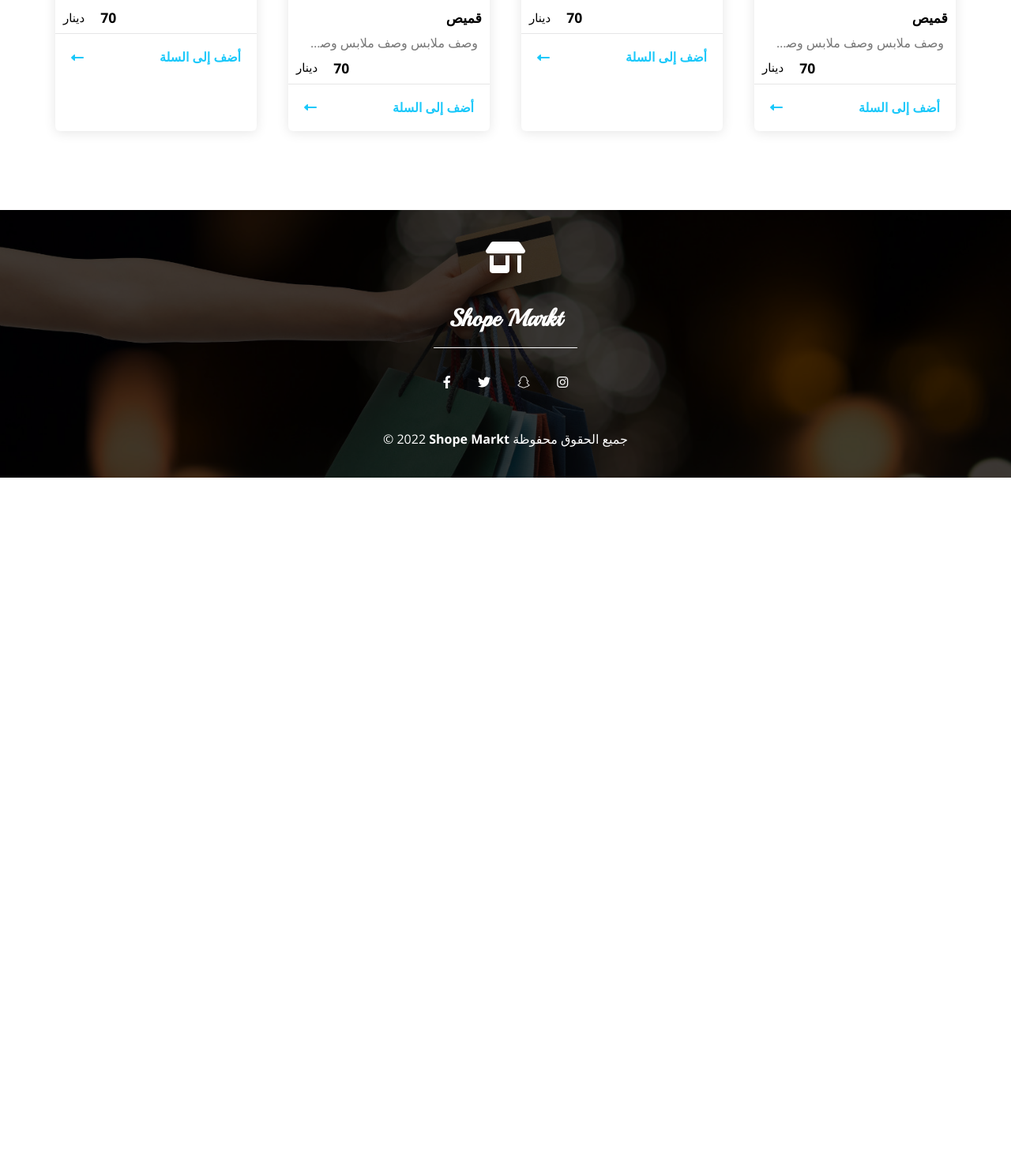
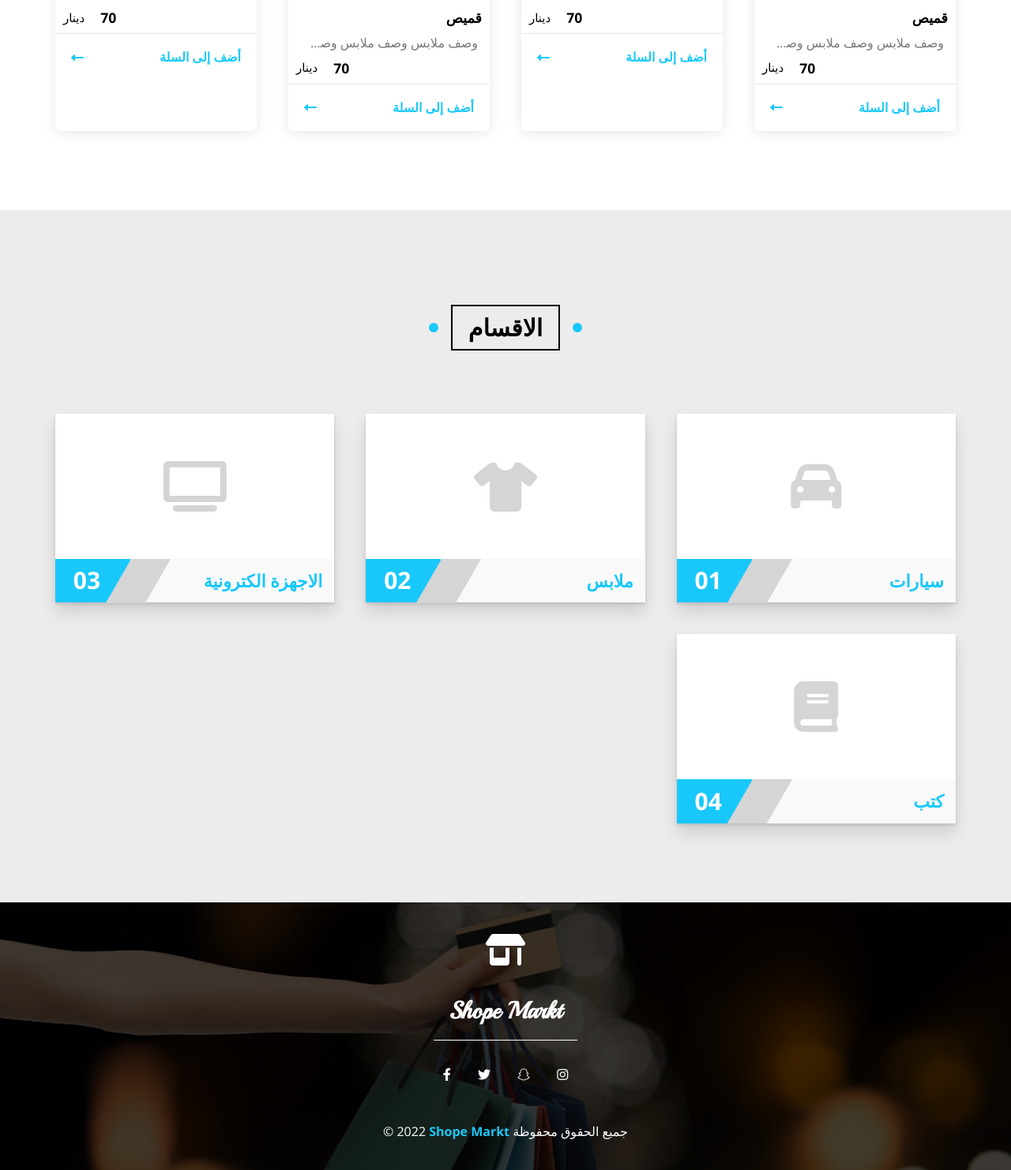
Before and after one commit to MoadFarhat/ShopeMarkt, a PHP site: page / in a window 1280 px wide. Shown: the part 1692-3174 px from the top of the page at 79% size. Before the commit the page ends 2297 px from the top, so only its background shows below. Run offline with PHP 8.4, Linux system fonts and the light colour scheme.

Commit message:
اضافة لصفحة الرئيسية
- اضافة الاقسام

```diff
--- a/Style/css/ShopeMarkt.css
+++ b/Style/css/ShopeMarkt.css
@@ -5,6 +5,8 @@
     --main-transition: 0.3s;
     --main-padding-top: 100px;
     --main-padding-bottom: 100px;
+    --section-background: #ececec;
+
 
 }
 /* End Variables */
@@ -308,9 +310,16 @@ header nav .from i {
     box-shadow: 0 2px 15px rgb(0 0 0 / 20%);
 }
 .product .box img {
+    background-image: url("image/jacket-02.jpg");
+
     width: 100%;
     max-width: 100%;
 }
+/* .product .box img:hover {
+    width: 100%;
+    max-width: 100%;
+    background-image: none;
+} */
 .product .box .top {
     padding: 0 10px;
     display: flex;
@@ -392,6 +401,93 @@ header nav .from i {
     animation: moving-arrow 0.6s linear infinite;
 }
 /* End Product */
+/* Start Category */
+.category {
+    padding-top: 20px;
+    padding-bottom: var(--main-padding-bottom);
+    position: relative;
+    background-color: var(--section-background);
+}
+.category .container {
+    direction: rtl;
+    display: grid;
+    grid-template-columns: repeat(auto-fill, minmax(300px, 1fr));
+    gap: 40px;
+}
+.category .box {
+    background-color: white;
+    box-shadow: 0 12px 20px 0 rgb(0 0 0 / 13%), 0 2px 4px 0 rgb(0 0 0 / 12%);
+    counter-increment: category;
+    transition: var(--main-transition);
+    position: relative;
+}
+.category .box::before {
+    content: "";
+    left: 50%;
+    transform: translateX(-50%);
+    height: 3px;
+    top: -3px;
+    background-color: var(--main-color);
+    position: absolute;
+    width: 0;
+    transition: var(--main-transition);
+}
+.category .box:hover {
+    transform: translateY(-10px);
+}
+.category .box:hover::before {
+    width: 100%;
+}
+.category .box > i {
+    margin: 60px auto ;
+    display: block;
+    text-align: center;
+    color: #d5d5d5;
+}
+.category .box > h3 {
+    text-align: center;
+    margin: 20px 0 40px;
+    font-size: 25px;
+    color: var(--main-color);
+}
+.category .box .info {
+    padding: 15px;
+    position: relative;
+    background-color: #f9f9f9;
+    text-align: right;
+}
+.category .box .info::before {
+    content: "0" counter(category);
+    position: absolute;
+    background-color: var(--main-color);
+    color: white;
+    left: 0;
+    top: 0;
+    height: 100%;
+    width: 80px;
+    font-size: 30px;
+    font-weight: bold;
+    display: flex;
+    justify-content: center;
+    align-items: center;
+    padding-right: 15px;
+}
+.category .box .info::after {
+    content: "";
+    position: absolute;
+    background-color: #d5d5d5;
+    top: 0;
+    left: 80px;
+    width: 50px;
+    height: calc(100% + 0.4px);
+    transform: skewX(-30deg);
+}
+.category .box .info a {
+    color: var(--main-color);
+    font-weight: bold;
+    font-size: 22px;
+}
+/* End Category */
 /* Start footer */
 .footer{
     background-image: url(../../image/footer.jpg);
@@ -436,14 +532,14 @@ font-size: 40px;
     margin-bottom: 40px;
 }
 .footer .icon i:hover{
-    color: var(--main-coler);
+    color: var(--main-color);
 
 }
 .footer p{
     color: white;
 }
 .footer p span{
-    color: var(--main-coler);
+    color: var(--main-color);
     font-weight: bold;
     /* font-family: 'Open Sans', sans-serif; */
 }
--- a/index.html
+++ b/index.html
@@ -89,7 +89,7 @@
 
                 <div class="top">
                     <a href="#"><h3>تويوتا فورنر 2004</h3></a>
-                    <p>10%</p>
+                    <p>5%</p>
                 </div>
                 <div class="content">
                     <p> وصف السيارة وصف السيارة وصف السيارة وصف السيارة وصف السيارة وصف السيارة وصف السيارة </p>
@@ -232,6 +232,40 @@
     </div>
 
     <!-- End Product -->
+    <!-- Start Category -->
+        <div class="category" id="category">
+            <h2 class="main-title">الاقسام</h2>
+            <div class="container">
+                <div class="box">
+                <i class="fa-solid fa-car fa-4x"></i>
+                <!-- <h3>سيارات</h3> -->
+                    <div class="info">
+                        <a href="#">سيارات</a>
+                    </div>
+                </div>
+                <div class="box">
+                <i class="fa-solid fa-shirt fa-4x"></i>
+                <!-- <h3> ملابس</h3> -->
+                    <div class="info">
+                        <a href="#">ملابس</a>
+                    </div>
+                </div>
+                <div class="box">
+                <i class="fa-solid fa-tv fa-4x"></i>
+                <!-- <h3>الاجهزة الكترونية</h3> -->
+                    <div class="info">
+                        <a href="#">الاجهزة الكترونية</a>
+                    </div>
+                </div>
+                <div class="box">
+                <i class="fa-solid fa-book fa-4x"></i>                <!-- <h3>الاجهزة الكترونية</h3> -->
+                    <div class="info">
+                        <a href="#">كتب</a>
+                    </div>
+                </div>
+            </div>
+        </div>
+    <!-- End Category -->
     <!-- Start footer -->
     <div class="footer">
         <div class="container">
```
